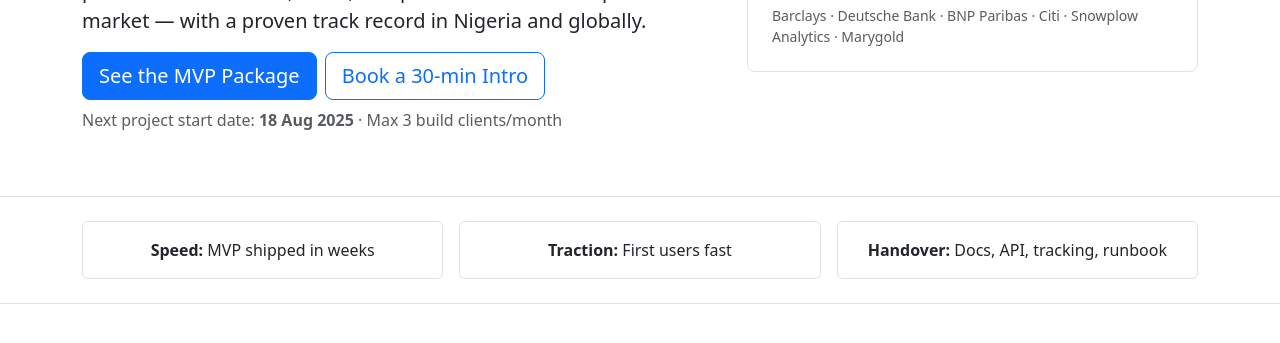
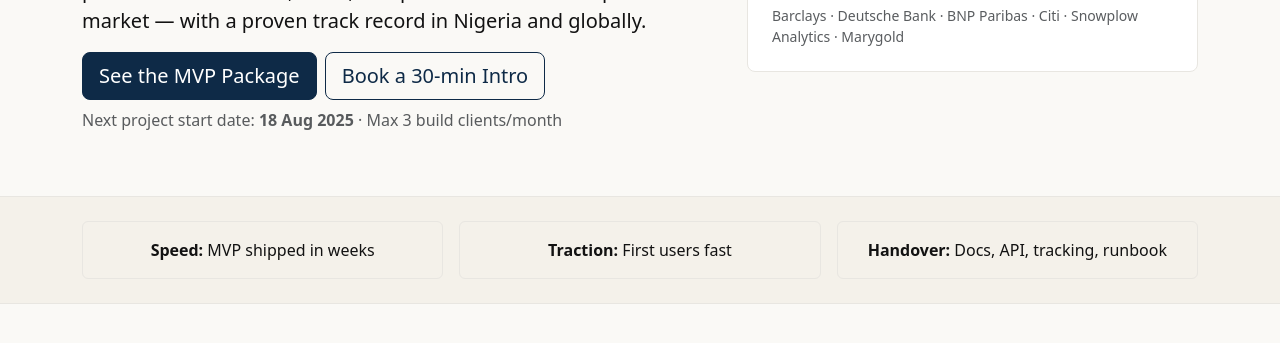
Before and after one commit to banke-a/banke-website, a plain HTML site: page index.html in a window 1280 px wide. Shown: the part 290-633 px from the top of the page. Drawn offline with nearby package versions, Linux system fonts and the light colour scheme; the site is published under a folder, as on GitHub Pages, so addresses that start at the root find nothing.

Commit message:
Update index.html

```diff
--- a/index.html
+++ b/index.html
@@ -12,7 +12,7 @@
   <meta property="og:image" content="https://banke-a.github.io/site/assets/og-image.jpg" />
   <link rel="icon" href="assets/favicon.png" />
   <link href="https://cdn.jsdelivr.net/npm/bootstrap@5.3.3/dist/css/bootstrap.min.css" rel="stylesheet" />
-  <link href="/assets/style.css" rel="stylesheet" />
+  <link href="assets/style.css" rel="stylesheet" />
 </head>
 <body>
 <nav class="navbar navbar-expand-md bg-white border-bottom sticky-top">
```
